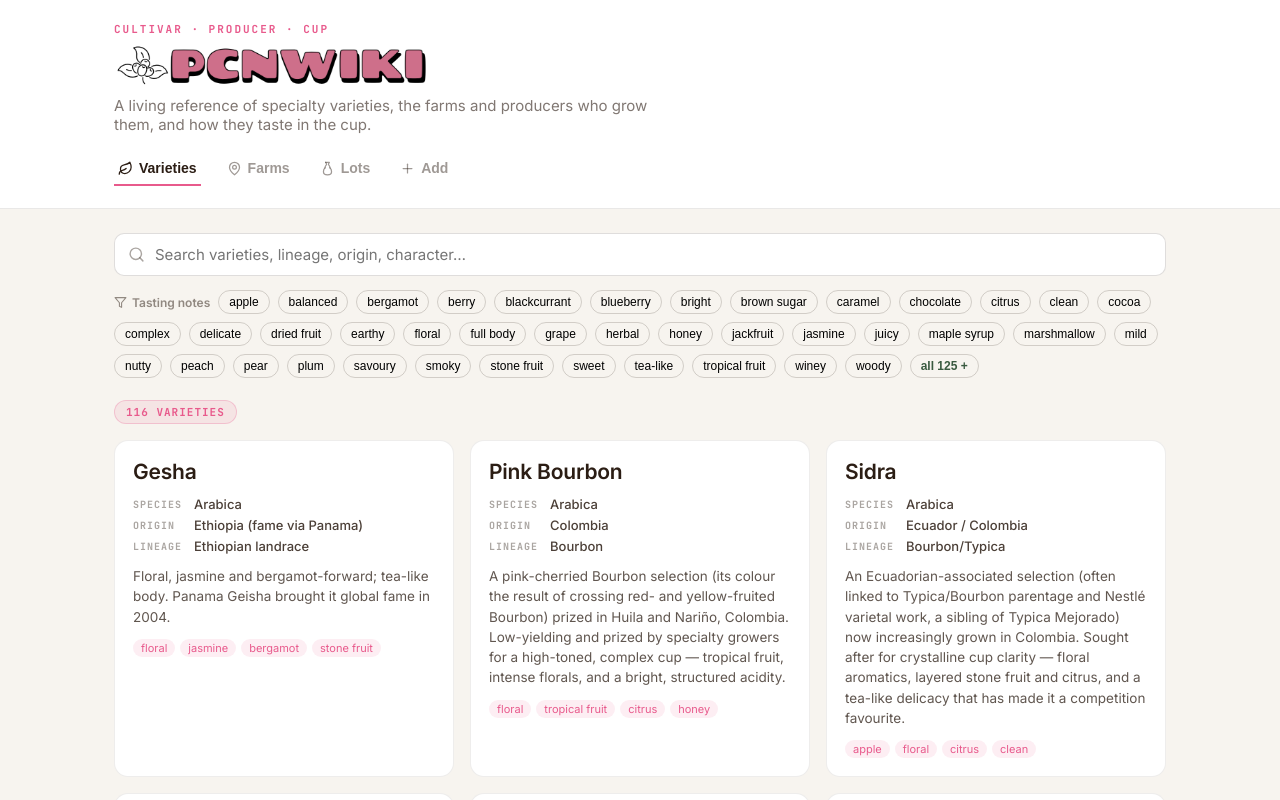
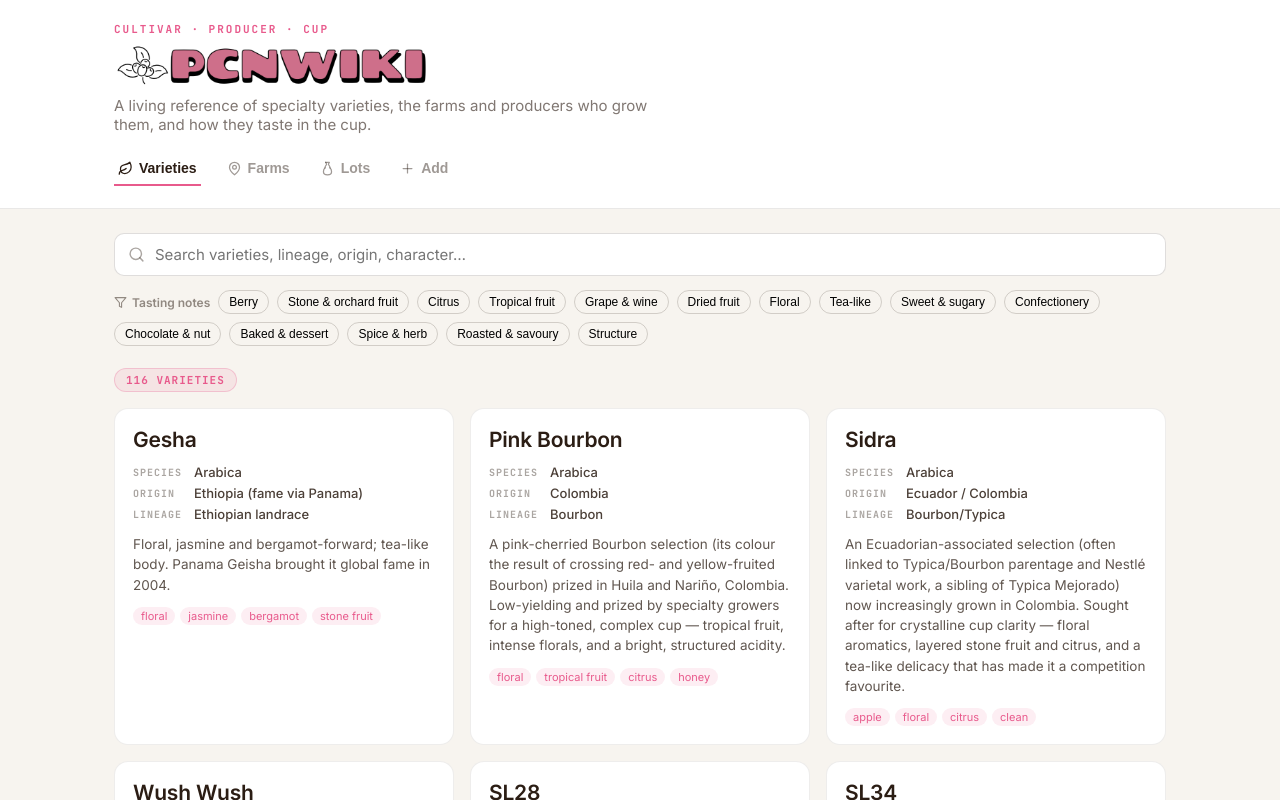
Before and after one commit to avex87/pcnwiki, a React (Vite) app: page / in a window 1280 px wide. Shown: the top 800 px of the page. Built offline with nearby package versions, Linux system fonts and the light colour scheme.

Commit message:
Add files via upload

```diff
--- a/src/App.jsx
+++ b/src/App.jsx
@@ -19,8 +19,23 @@ const TASTING_NOTES = data.tastingNotes;
 const LOTS = data.lots;
 
 // ── derived tag sets ────────────────────────────────────────────────────────────
-const ALL_TAGS = [...new Set(Object.values(TASTING_NOTES).flat())].sort();
-const USED_TAGS = [...new Set(VARIETIES.flatMap(v => v.refNotes))].sort();
+
+// ── search normalization ─────────────────────────────────────────────────────────
+// Folds accents and common spelling variants so a search for "geisha" finds
+// "Gesha", "borbon" finds "Bourbon", etc. Applied to both query and target text.
+const SYNONYMS = [
+  [/geisha/g, "gesha"],
+  [/wush ?wush/g, "wush"],
+  [/borbon/g, "bourbon"],
+  [/maragog[iy]pe?/g, "maragogipe"],
+  [/catu?ai/g, "catuai"],
+  [/yirgacheffe?/g, "yirgacheffe"],
+];
+function normalize(s) {
+  let t = (s || "").toLowerCase().normalize("NFD").replace(/[\u0300-\u036f]/g, "");
+  for (const [re, to] of SYNONYMS) t = t.replace(re, to);
+  return t;
+}
 
 const PINK = "#E85A8C";
 const BEAN = "#3A5A40";
@@ -45,7 +60,6 @@ export default function CoffeeKB() {
   const [view, setView] = useState("varieties"); // varieties | lots | log
   const [query, setQuery] = useState("");
   const [activeTags, setActiveTags] = useState([]);
-  const [showAllTags, setShowAllTags] = useState(false);
   const [selectedVariety, setSelectedVariety] = useState(null);
   const [selectedFarm, setSelectedFarm] = useState(null);
   const [farmCountry, setFarmCountry] = useState("All");
@@ -60,38 +74,40 @@ export default function CoffeeKB() {
   const toggleTag = (t) =>
     setActiveTags(a => a.includes(t) ? a.filter(x => x !== t) : [...a, t]);
 
+  const filtering = query.trim().length > 0 || activeTags.length > 0;
+
   const filteredVarieties = useMemo(() => {
-    const q = query.toLowerCase();
+    const q = normalize(query);
     return VARIETIES.filter(v => {
       const matchQ = !q || [v.name, v.group, v.note, v.origin, v.species, v.parents]
-        .some(f => (f || "").toLowerCase().includes(q)) || v.refNotes.some(t => t.toLowerCase().includes(q));
+        .some(f => normalize(f).includes(q)) || v.refNotes.some(t => normalize(t).includes(q));
       const matchTags = activeTags.length === 0 || activeTags.every(t => v.refNotes.includes(t));
       return matchQ && matchTags;
     });
   }, [query, activeTags]);
 
   const filteredLots = useMemo(() => {
-    const q = query.toLowerCase();
+    const q = normalize(query);
     return LOTS.filter(l => {
       const v = varietyById[l.varietyId], p = farmById[l.producerId];
       const pr = processById[l.processId], reg = p && regionById[p.regionId];
       const matchQ = !q || [l.name, String(l.year), v && v.name, p && p.name, p && p.people,
         pr && pr.name, reg && reg.region, reg && reg.country]
-        .some(f => (f || "").toLowerCase().includes(q));
+        .some(f => normalize(f).includes(q));
       const matchTags = activeTags.length === 0 || activeTags.every(t => v.refNotes.includes(t));
       return matchQ && matchTags;
     });
   }, [query, activeTags, varietyById, farmById, processById, regionById]);
 
   const filteredFarms = useMemo(() => {
-    const q = query.toLowerCase();
+    const q = normalize(query);
     return FARMS.filter(f => {
       const reg = regionById[f.regionId];
       const byCountry = farmCountry === "All" || (reg && reg.country === farmCountry);
       const byFlagship = !flagshipOnly || f.flagship;
       const grownVarieties = (f.varietyIds || []).map(id => varietyById[id] && varietyById[id].name).filter(Boolean);
       const matchQ = !q || [f.name, f.people, f.note, f.altitude, reg && reg.region, reg && reg.country]
-        .some(field => (field || "").toLowerCase().includes(q)) || grownVarieties.some(n => n.toLowerCase().includes(q));
+        .some(field => normalize(field).includes(q)) || grownVarieties.some(n => normalize(n).includes(q));
       return byCountry && byFlagship && matchQ;
     });
   }, [query, farmCountry, flagshipOnly, regionById, varietyById]);
@@ -127,9 +143,9 @@ export default function CoffeeKB() {
             A living reference of specialty varieties, the farms and producers who grow them, and how they taste in the cup.
           </p>
           <nav style={{ display: "flex", gap: 22 }}>
-            <button className={`navbtn ${view === "varieties" ? "on" : ""}`} onClick={() => setView("varieties")}><Leaf size={15} />Varieties</button>
-            <button className={`navbtn ${view === "farms" ? "on" : ""}`} onClick={() => setView("farms")}><MapPin size={15} />Farms</button>
-            <button className={`navbtn ${view === "lots" ? "on" : ""}`} onClick={() => setView("lots")}><Sack size={15} />Lots</button>
+            <button className={`navbtn ${view === "varieties" ? "on" : ""}`} onClick={() => setView("varieties")}><Leaf size={15} />Varieties{filtering && <TabCount n={filteredVarieties.length} active={view === "varieties"} />}</button>
+            <button className={`navbtn ${view === "farms" ? "on" : ""}`} onClick={() => setView("farms")}><MapPin size={15} />Farms{filtering && <TabCount n={filteredFarms.length} active={view === "farms"} />}</button>
+            <button className={`navbtn ${view === "lots" ? "on" : ""}`} onClick={() => setView("lots")}><Sack size={15} />Lots{filtering && <TabCount n={filteredLots.length} active={view === "lots"} />}</button>
             <button className={`navbtn ${view === "add" ? "on" : ""}`} onClick={() => setView("add")}><Plus size={15} />Add</button>
           </nav>
         </div>
@@ -149,18 +165,7 @@ export default function CoffeeKB() {
               />
             </div>
             {(view === "varieties" || view === "lots") && (
-              <div style={{ display: "flex", alignItems: "center", gap: 8, flexWrap: "wrap" }}>
-                <span style={{ display: "flex", alignItems: "center", gap: 5, fontSize: 12, color: "rgba(43,29,20,.5)", fontWeight: 600 }}><Filter size={13} /> Tasting notes</span>
-                {(showAllTags ? ALL_TAGS : USED_TAGS).map(t => (
-                  <button key={t} className={`chip ${activeTags.includes(t) ? "on" : ""}`} onClick={() => toggleTag(t)}>{t}</button>
-                ))}
-                <button className="chip" onClick={() => setShowAllTags(s => !s)} style={{ color: BEAN, fontWeight: 600 }}>
-                  {showAllTags ? "fewer −" : `all ${ALL_TAGS.length} +`}
-                </button>
-                {activeTags.length > 0 && (
-                  <button className="chip" onClick={() => setActiveTags([])} style={{ color: PINK, fontWeight: 600 }}>clear ×</button>
-                )}
-              </div>
+              <TastingNotePicker activeTags={activeTags} toggleTag={toggleTag} clearTags={() => setActiveTags([])} />
             )}
           </div>
         )}
@@ -186,7 +191,7 @@ export default function CoffeeKB() {
                 </div>
               </div>
             ))}
-            {filteredVarieties.length === 0 && <EmptyState msg="No varieties match those filters. Try clearing a tasting note." />}
+            {filteredVarieties.length === 0 && <EmptyState msg={filtering ? "No varieties match your search." : "No varieties yet."} elsewhere={[{ label: "farms", n: filteredFarms.length, onClick: () => setView("farms") }, { label: "lots", n: filteredLots.length, onClick: () => setView("lots") }]} />}
             </div>
           </div>
         )}
@@ -212,7 +217,7 @@ export default function CoffeeKB() {
                 </div>
               );
             })}
-            {filteredLots.length === 0 && <EmptyState msg="No lots match. Lots link a producer, a variety and a process — add one from your log." />}
+            {filteredLots.length === 0 && <EmptyState msg={filtering ? "No lots match your search." : "No lots yet."} elsewhere={[{ label: "varieties", n: filteredVarieties.length, onClick: () => setView("varieties") }, { label: "farms", n: filteredFarms.length, onClick: () => setView("farms") }]} />}
             </div>
           </div>
         )}
@@ -262,7 +267,7 @@ export default function CoffeeKB() {
                   );
                 })}
               </div>
-              {farms.length === 0 && <EmptyState msg="No farms match. Try a different search term or country." />}
+              {farms.length === 0 && <EmptyState msg={filtering ? "No farms match your search." : "No farms yet."} elsewhere={[{ label: "varieties", n: filteredVarieties.length, onClick: () => setView("varieties") }, { label: "lots", n: filteredLots.length, onClick: () => setView("lots") }]} />}
             </div>
           );
         })()}
@@ -346,8 +351,68 @@ export default function CoffeeKB() {
   );
 }
 
+function TastingNotePicker({ activeTags, toggleTag, clearTags }) {
+  const [openFamily, setOpenFamily] = useState(null);
+  const families = Object.entries(TASTING_NOTES); // [familyName, [notes...]]
+  const activeSet = new Set(activeTags);
+
+  return (
+    <div>
+      <div style={{ display: "flex", alignItems: "center", gap: 8, flexWrap: "wrap" }}>
+        <span style={{ display: "flex", alignItems: "center", gap: 5, fontSize: 12, color: "rgba(43,29,20,.5)", fontWeight: 600 }}><Filter size={13} /> Tasting notes</span>
+        {families.map(([fam, notes]) => {
+          const activeInFam = notes.filter(n => activeSet.has(n)).length;
+          const isOpen = openFamily === fam;
+          return (
+            <button
+              key={fam}
+              className={`chip ${activeInFam ? "on" : ""}`}
+              aria-expanded={isOpen}
+              onClick={() => setOpenFamily(isOpen ? null : fam)}
+              style={isOpen && !activeInFam ? { borderColor: PINK, color: PINK } : undefined}
+            >
+              {fam}{activeInFam > 0 && <span style={{ marginLeft: 5, fontWeight: 700 }}>· {activeInFam}</span>}
+            </button>
+          );
+        })}
+        {activeTags.length > 0 && (
+          <button className="chip" onClick={clearTags} style={{ color: PINK, fontWeight: 600 }}>clear all ×</button>
+        )}
+      </div>
+
+      {openFamily && (
+        <div style={{ marginTop: 10, padding: "12px 14px", background: "rgba(43,29,20,.03)", borderRadius: 12, display: "flex", gap: 7, flexWrap: "wrap" }}>
+          {TASTING_NOTES[openFamily].map(n => (
+            <button key={n} className={`chip ${activeSet.has(n) ? "on" : ""}`} onClick={() => toggleTag(n)}>{n}</button>
+          ))}
+        </div>
+      )}
+
+      {activeTags.length > 0 && (
+        <div style={{ marginTop: 10, display: "flex", gap: 6, alignItems: "center", flexWrap: "wrap" }}>
+          <span style={{ fontSize: 12, color: "rgba(43,29,20,.5)" }}>Filtering by:</span>
+          {activeTags.map(t => (
+            <button key={t} className="chip on" onClick={() => toggleTag(t)}>{t} ×</button>
+          ))}
+        </div>
+      )}
+    </div>
+  );
+}
+
 function Label({ children }) {
   return <span className="mono" style={{ fontSize: 10, letterSpacing: 1.5, color: "rgba(43,29,20,.45)", textTransform: "uppercase", fontWeight: 700 }}>{children}</span>;
+}
+
+function TabCount({ n, active }) {
+  return (
+    <span style={{
+      marginLeft: 6, fontSize: 11, fontWeight: 700, lineHeight: 1,
+      padding: "2px 6px", borderRadius: 999,
+      background: active ? PINK : (n ? "rgba(232,90,140,.12)" : "rgba(43,29,20,.08)"),
+      color: active ? "#fff" : (n ? PINK : "rgba(43,29,20,.4)"),
+    }}>{n}</span>
+  );
 }
 
 function CardFact({ label, value, accent }) {
@@ -396,11 +461,26 @@ function CountLine({ shown, total, noun }) {
   );
 }
 
-function EmptyState({ msg }) {
+function EmptyState({ msg, elsewhere }) {
+  // elsewhere: [{ label, n, onClick }] — other tabs that DO have matches
+  const hits = (elsewhere || []).filter(e => e.n > 0);
   return (
     <div style={{ gridColumn: "1/-1", padding: "48px 24px", textAlign: "center", color: "rgba(43,29,20,.5)", border: "1px dashed rgba(43,29,20,.2)", borderRadius: 14 }}>
       <BookOpen size={28} style={{ opacity: .4 }} />
       <p style={{ marginTop: 10, fontSize: 14 }}>{msg}</p>
+      {hits.length > 0 && (
+        <p style={{ marginTop: 4, fontSize: 14 }}>
+          Found elsewhere:{" "}
+          {hits.map((e, i) => (
+            <React.Fragment key={e.label}>
+              {i > 0 && " · "}
+              <button onClick={e.onClick} style={{ background: "none", border: "none", padding: 0, cursor: "pointer", color: PINK, fontWeight: 600, fontSize: 14 }}>
+                {e.n} {e.label}
+              </button>
+            </React.Fragment>
+          ))}
+        </p>
+      )}
     </div>
   );
 }
```
